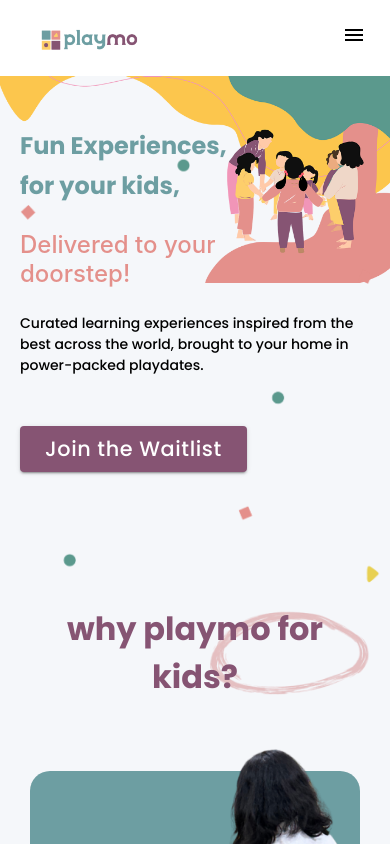
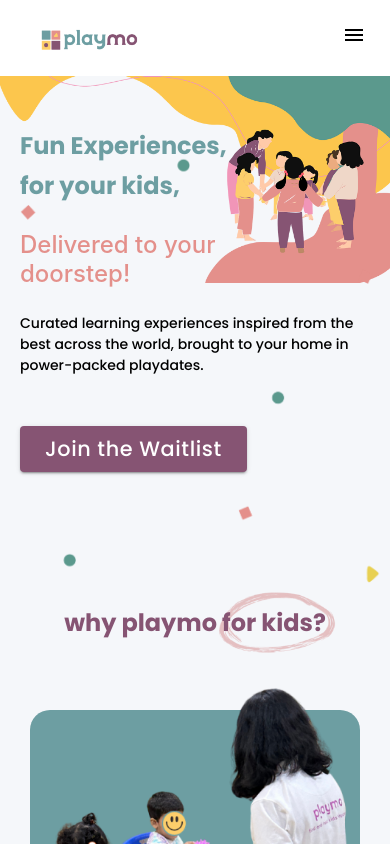
Before and after one commit to ahimendradangi130392/playmo, a React (Create React App) app: page / in a window 390 px wide. Shown: the top 844 px of the page. Built offline with nearby package versions, Linux system fonts and the light colour scheme.

Commit message:
small changes

```diff
--- a/src/App.css
+++ b/src/App.css
@@ -903,6 +903,14 @@ h6.MuiTypography-root.MuiTypography-h6 {
 }
 
 @media (max-width:467px) {
+  .subtitle {
+    font-size: 1.5rem;
+  }
+
+  .subtitle span {
+    background-size: 117px;
+  }
+
   .section-third .right-side {
     padding: 60px 30px 10px 30px !important;
   }
```
